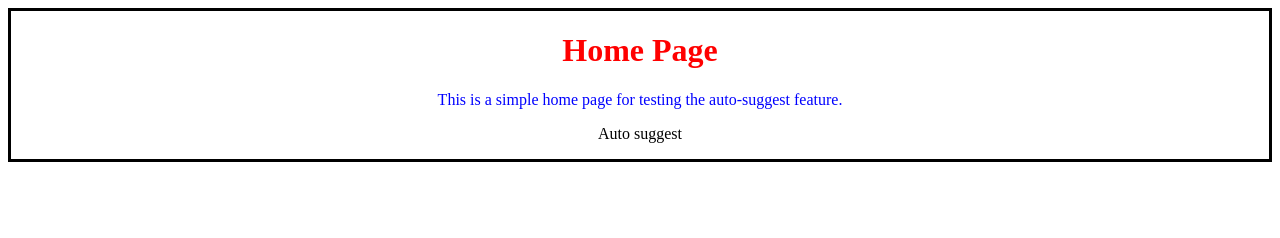
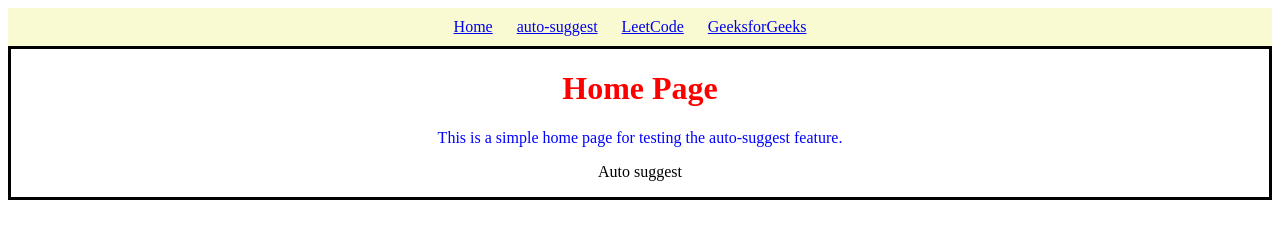
Before and after one commit to kgott29/auto-suggest, a website: page frontend/index.html in a window 1280 px wide. Drawn offline with Linux system fonts and the light colour scheme.

Commit message:
Add navbar

```diff
--- a/frontend/index.css
+++ b/frontend/index.css
@@ -14,3 +14,12 @@
  #container:hover{
     background-color: lightblue;
  }
+.navbar{
+    text-align: center;
+    background-color: lightgoldenrodyellow;
+    padding: 10px;
+
+}
+#navbar a{
+    padding-right: 20px;
+}
--- a/frontend/index.html
+++ b/frontend/index.html
@@ -8,10 +8,17 @@
     <script src="index.js"></script>
 </head>
 <body>
+    <div id="navbar" class="navbar">
+        <a href="index.html" id="link">Home</a>
+        <a href="images/auto.html" id="link">auto-suggest</a>
+        <a href="https://leetcode.com/" target="_blank">LeetCode</a>
+        <a href="https://www.geeksforgeeks.org/">GeeksforGeeks</a>
+    </div>
     <div id="container" class="home">
         <h1 id="h1"> Home Page</h1>
         <p id="card"> This is a simple home page for testing the auto-suggest feature. </p>
         <p id="toggle">Auto suggest</p>
     </div>
+
 </body>
 </html>
```
